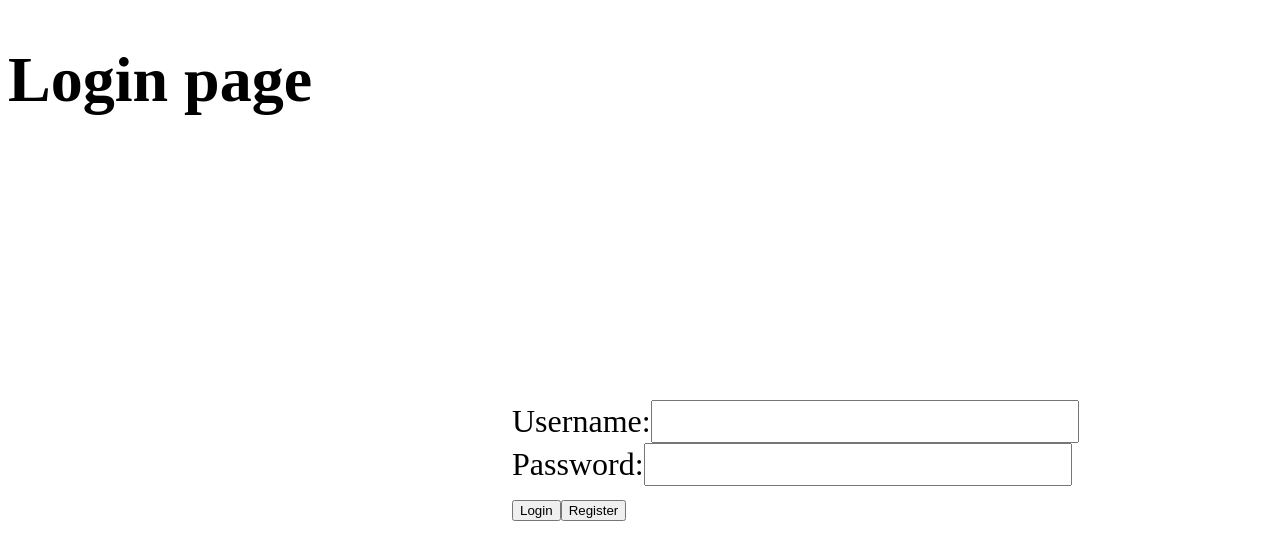
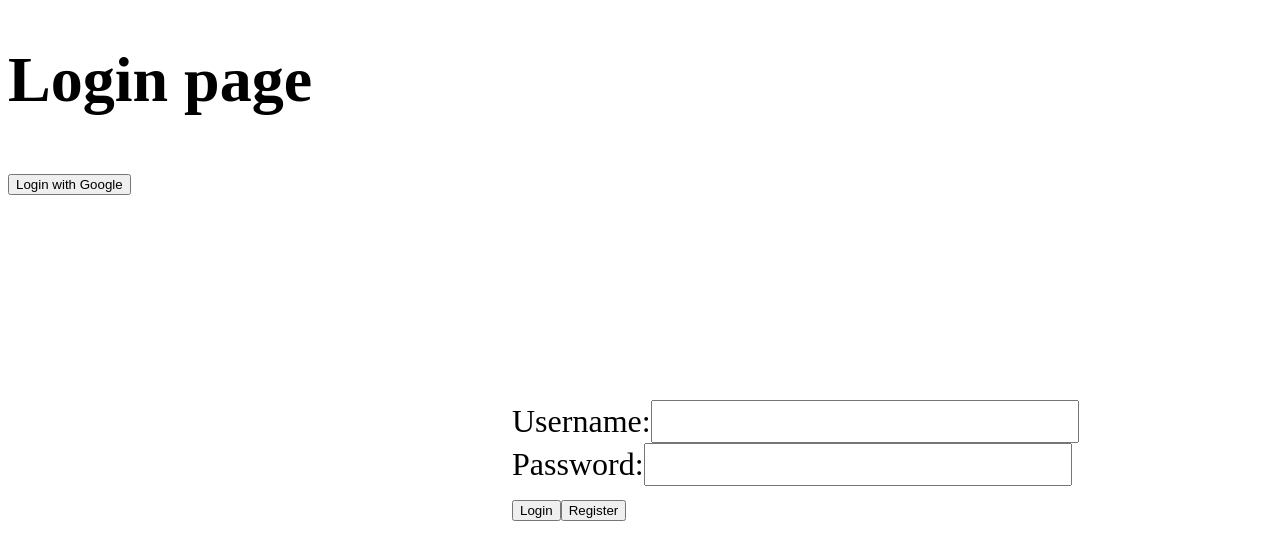
Before and after one commit to mikethompson100/mern_mvp_ui, a React (Vite) app: page / in a window 1280 px wide. Shown: the top 560 px of the page. Built offline with nearby package versions, Linux system fonts and the light colour scheme.

Commit message:
Set up google OAuth consent button

```diff
--- a/src/Components/Login.tsx
+++ b/src/Components/Login.tsx
@@ -96,6 +96,12 @@ function Login() {
           </form>
           {error && <p style={{ color: "red" }}>{error}</p>}
         </div>
+        <div>
+          <button onClick={ async () => {
+            //await fetch("http://localhost:4000/users/google")
+            window.location.href = "http://localhost:4000/users/google";
+          }}>Login with Google</button>
+        </div>
       </main>
     </>
   );
```
